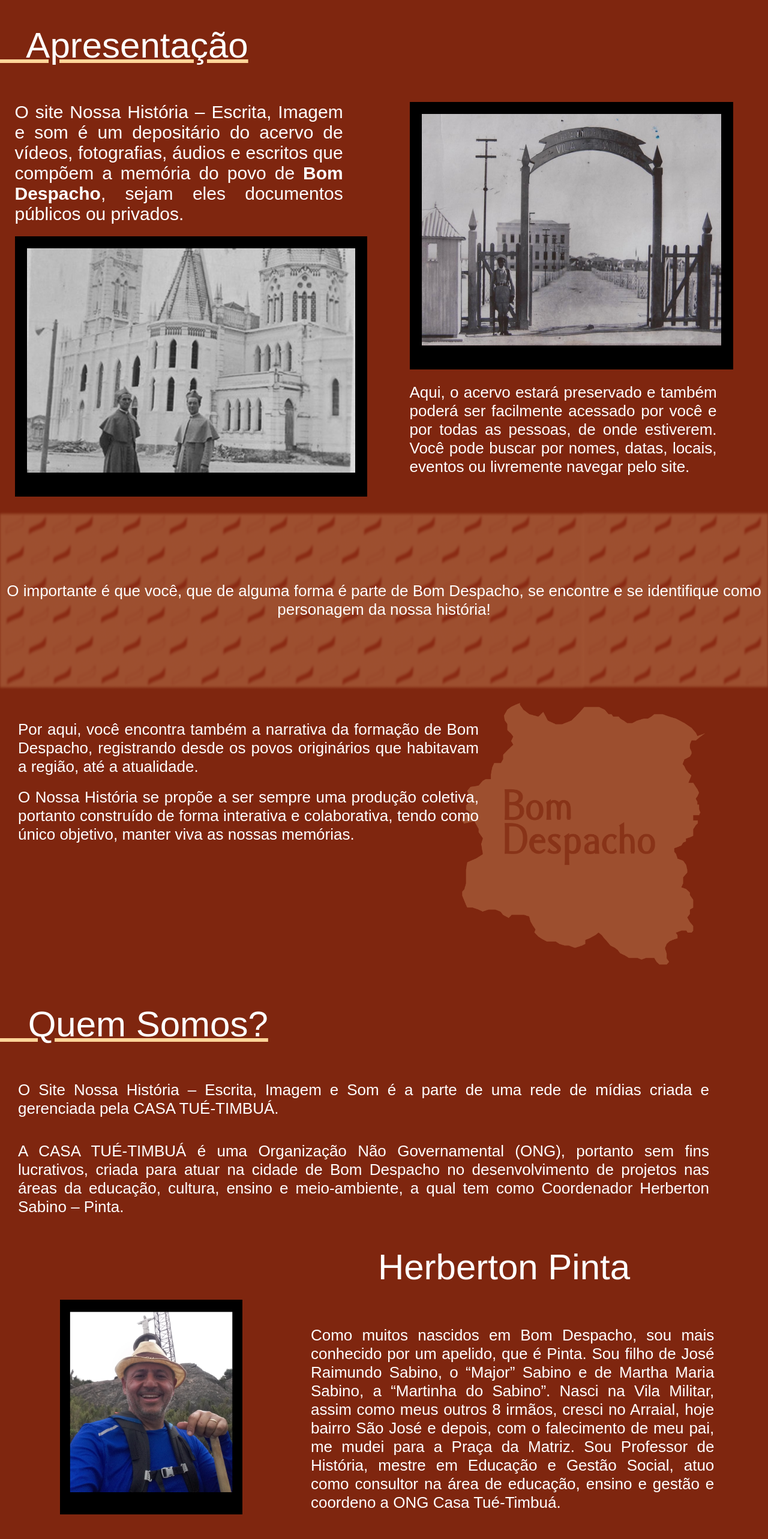
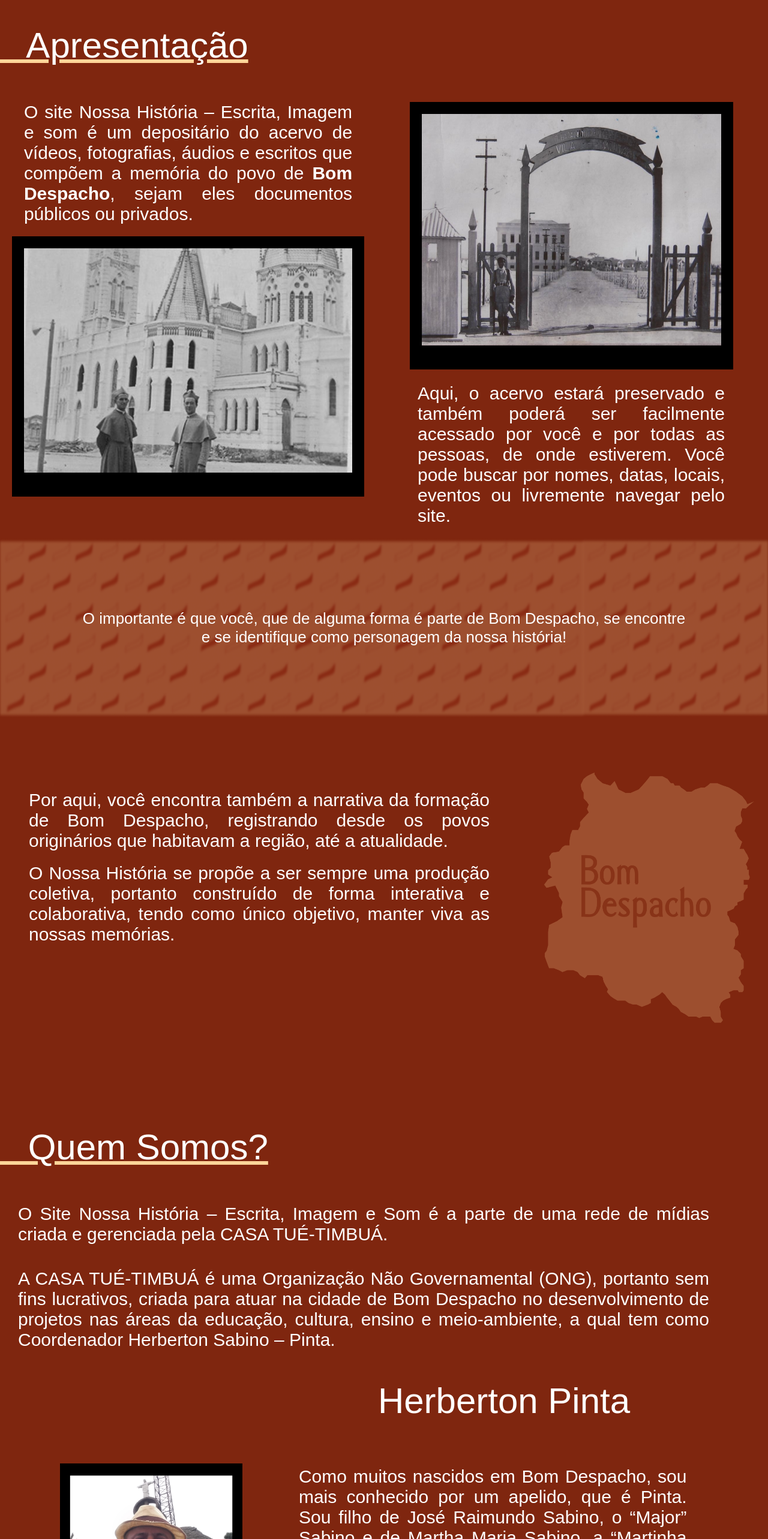
Before and after one commit to cpejr/acervo-web-frontend, a React (Vite) app: page /nossa-historia in a window 1280 px wide. Shown: the top 2566 px of the page at 60% size. Built offline with nearby package versions, Linux system fonts and the light colour scheme; no server answers; a web font is replaced by a local one.

Commit message:
fix: update code changes

```diff
--- a/src/pages/OurHistory/Styles.js
+++ b/src/pages/OurHistory/Styles.js
@@ -26,6 +26,9 @@ export const Apresentation = styled.div`
   font-size: 6rem;
   @media (max-width: ${mobileBreakPoint}) {
     font-size: 5rem;
+  }
+  @media (max-width: 430px) {
+    font-size: 3.7rem;
   }
 `;
 export const Whole = styled.div`
@@ -71,6 +74,7 @@ export const Column = styled.div`
   width: 50%;
   height: 100%;
   gap: 2rem;
+  align-items: center;
   @media (max-width: ${mobileBreakPoint}) {
     width: 100%;
   }
@@ -97,34 +101,10 @@ export const Text2 = styled.text`
   color: #ffffff;
   font-size: 3rem;
   text-align: justify;
-  @media (max-width: 1375px) {
-    font-size: 2.6rem;
-  }
-  @media (max-width: 1275px) {
-    font-size: 2.4rem;
-  }
-  @media (max-width: 1175px) {
-    font-size: 2.1rem;
-  }
+
   @media (max-width: ${mobileBreakPoint}) {
     margin: auto;
-  }
-  @media (max-width: 720px) {
-    max-width: 80%;
-    margin-left: 10rem;
-  }
-  @media (max-width: 650px) {
-    max-width: 60%;
-    margin-left: 12rem;
-  }
-  @media (max-width: 510px) {
-    font-size: 1.7rem;
-  }
-
-  @media (max-width: 370px) {
-    font-size: 1.2rem;
-    //max-width: 35%;
-    margin-left: 5rem;
+    font-size: 2rem;
   }
 `;
 
@@ -136,29 +116,24 @@ export const Image = styled.div`
     border-bottom: 4rem solid black;
     @media (max-width: 1275px) {
       width: 90%;
+      margin-left: 3rem;
     }
     @media (max-width: 1175px) {
       width: 85%;
     }
-    @media (max-width: ${mobileBreakPoint}) {
-      display: block;
-      width: 90%;
-      position: relative;
-      left: 2rem;
+    @media (max-width: 820px) {
+      max-width: 53.5rem;
+
+      /* margin-left: 11.3rem; */
     }
-    @media (max-width: 720px) {
-      width: 85%;
-      left: 6.5rem;
+    @media (max-width: 610px) {
+      margin-left: 2rem;
+      background-color: yellow;
     }
-    @media (max-width: 650px) {
-      width: 65%;
-      left: 8.6rem;
+    @media (max-width: 500px) {
+      margin-left: 1rem;
     }
-    @media (max-width: 490px) {
-      left: 9.2rem;
-    }
-    @media (max-width: 370px) {
-      left: 2.2rem;
+    @media (max-width: 360px) {
       margin-left: 0rem;
     }
   }
@@ -172,29 +147,18 @@ export const Image2 = styled.div`
     border-bottom: 4rem solid black;
     @media (max-width: 1275px) {
       width: 90%;
+      margin-left: 3rem;
     }
     @media (max-width: 1175px) {
       width: 85%;
     }
-    @media (max-width: ${mobileBreakPoint}) {
-      display: block;
-      width: 90%;
-      position: relative;
-      left: 2rem;
+    @media (max-width: 610px) {
+      margin-left: 2rem;
     }
-    @media (max-width: 720px) {
-      width: 85%;
-      left: 6.5rem;
+    @media (max-width: 500px) {
+      margin-left: 1rem;
     }
-    @media (max-width: 650px) {
-      width: 65%;
-      left: 8.6rem;
-    }
-    @media (max-width: 490px) {
-      left: 9.2rem;
-    }
-    @media (max-width: 370px) {
-      left: 2.2rem;
+    @media (max-width: 360px) {
       margin-left: 0rem;
     }
   }
@@ -205,6 +169,7 @@ export const Column2 = styled.div`
   width: 50%;
   height: 100%;
   gap: 2rem;
+  align-items: center;
   @media (max-width: ${mobileBreakPoint}) {
     width: 100%;
   }
@@ -221,39 +186,20 @@ export const Image3 = styled.div`
   align-items: center;
   color: #ffffff;
   p {
+    max-width: 80%;
+    margin-right: 10rem;
     font-size: 3rem;
+    @media (max-width: 1580px) {
+      font-size: 2.6rem;
+      margin-right: 0rem;
+    }
     @media (max-width: 1375px) {
       font-size: 2.6rem;
     }
 
-    @media (max-width: 1275px) {
-      font-size: 2.4rem;
-    }
-    @media (max-width: 1175px) {
-      font-size: 2.1rem;
-    }
     @media (max-width: ${mobileBreakPoint}) {
       margin: auto;
-    }
-    @media (max-width: 720px) {
-      max-width: 80%;
-      margin-left: 10rem;
-    }
-    @media (max-width: 650px) {
-      max-width: 60%;
-      margin-left: 12rem;
-    }
-    @media (max-width: 510px) {
-      font-size: 1.7rem;
-    }
-    @media (max-width: 490px) {
-      position: relative;
-      max-width: 60%;
-    }
-    @media (max-width: 370px) {
-      font-size: 1.2rem;
-      max-width: 56%;
-      right: 6.4rem;
+      font-size: 2rem;
     }
   }
 `;
@@ -264,6 +210,8 @@ export const Whole2 = styled.div`
   height: auto;
   position: relative;
   left: 17rem;
+  margin-left: 1.8rem;
+  height: 60rem;
 
   @media (max-width: 1616px) {
     left: 7rem;
@@ -272,19 +220,34 @@ export const Whole2 = styled.div`
   @media (max-width: 1410px) {
     left: 0rem;
   }
+  @media (max-width: ${mobileBreakPoint}) {
+    margin-left: 4rem;
+    max-height: 35rem;
+    padding-bottom: 10rem;
+  }
 
   @media (max-width: 570px) {
     width: 100%;
     right: 5rem;
+    margin-bottom: 5rem;
   }
   @media (max-width: 490px) {
-    width: 100%;
     position: relative;
     right: 5rem;
+    margin-bottom: 15rem;
+    padding-bottom: 15rem;
+  }
+  @media (max-width: 400px) {
+    margin-bottom: 25rem;
   }
 
-  @media (max-width: 370px) {
+  @media (max-width: 330px) {
     right: 6.5rem;
+    margin-bottom: 34rem;
+  }
+  @media (max-width: 300px) {
+    width: 100%;
+    margin-bottom: 40rem;
   }
 `;
 export const Column3 = styled.div`
@@ -296,15 +259,25 @@ export const Column3 = styled.div`
   gap: 2rem;
   position: relative;
   z-index: 2;
+  @media (max-width: 1640px) {
+    top: 5rem;
+  }
   @media (max-width: 1730px) {
     width: 55%;
+  }
+  @media (max-width: 1410px) {
+    top: 0rem;
   }
   @media (max-width: 1640px) {
     width: 60%;
     bottom: 7rem;
   }
+  @media (max-width: ${mobileBreakPoint}) {
+    top: 0rem;
+    bottom: 30rem;
+  }
   @media (max-width: 670px) {
-    width: 55%;
+    width: 100%;
   }
 `;
 export const Column4 = styled.div`
@@ -312,10 +285,10 @@ export const Column4 = styled.div`
   flex-direction: column;
   align-items: end;
   width: 60%;
-  height: 100%;
+  height: 60%;
   gap: 2rem;
   position: relative;
-  z-index: 1;
+  z-index: -1;
   @media (max-width: 1730px) {
     width: 45%;
   }
@@ -323,7 +296,7 @@ export const Column4 = styled.div`
     width: 40%;
   }
   @media (max-width: 670px) {
-    width: 80%;
+    width: 100%;
     right: 5rem;
   }
   @media (max-width: 510px) {
@@ -342,52 +315,50 @@ export const Text3 = styled.text`
   position: relative;
   top: 10rem;
   z-index: 10;
-  @media (max-width: 1375px) {
-    font-size: 2.6rem;
-  }
-  @media (max-width: 1275px) {
-    font-size: 2.4rem;
-  }
-  @media (max-width: 1175px) {
-    font-size: 2.1rem;
-  }
-  @media (max-width: 720px) {
-    // começar a diminuir
-    margin-left: 10rem;
-  }
-  @media (max-width: 650px) {
-    margin-left: 12rem;
-  }
-  @media (max-width: 510px) {
-    font-size: 1.7rem;
-  }
-  @media (max-width: 490px) {
-    max-width: 90%;
-  }
 
-  @media (max-width: 370px) {
-    font-size: 1.2rem;
-    margin-left: 5rem;
+  @media (max-width: ${mobileBreakPoint}) {
+    margin: auto;
+    font-size: 2rem;
   }
 `;
 export const Image4 = styled.div`
-  margin-right: 3rem;
   > img {
-    dosplay: flex;
+    display: flex;
     position: relative;
-    right: 37rem;
+    right: 29%;
+    max-height: 85%;
+    z-index: -1;
+
     @media (max-width: 1590px) {
       right: 0rem;
     }
     @media (max-width: 1375px) {
-      width: 85%;
+      /* margin-left: 5rem; */
+    }
+    @media (max-width: 1410px) {
+      width: 90%;
+      height: 90%;
+      /* top: 7rem; */
+    }
+    @media (max-width: 1310px) {
+      top: 7rem;
+    }
+    @media (max-width: 930px) {
+      top: 10rem;
+    }
+    @media (max-width: 670px) {
+      margin-right: 0rem;
+      left: 5rem;
     }
     @media (max-width: 570px) {
       margin-right: 0rem;
       left: 3rem;
+      padding-top: 4rem;
+      width: 100%;
+      height: 100%;
     }
     @media (max-width: 415px) {
-      left: 0rem;
+      left: 5rem;
       right: 20rem;
     }
   }
@@ -401,28 +372,11 @@ export const Who = styled.div`
   align-items: center;
   color: #ffffff;
   font-size: 6rem;
-  @media (max-width: 1375px) {
-    font-size: 6rem;
+  @media (max-width: ${mobileBreakPoint}) {
+    font-size: 5rem;
   }
-
-  @media (max-width: 1275px) {
-    font-size: 5.5rem;
-  }
-
-  @media (max-width: 720px) {
-  }
-  @media (max-width: 650px) {
-    font-size: 4.5rem;
-  }
-  @media (max-width: 510px) {
-    font-size: 4.5rem;
-  }
-
-  @media (max-width: 490px) {
-    font-size: 4rem;
-  }
-  @media (max-width: 290px) {
-    font-size: 3.5rem;
+  @media (max-width: 430px) {
+    font-size: 3.7rem;
   }
 `;
 export const Column5 = styled.div`
@@ -442,37 +396,28 @@ export const Text4 = styled.text`
   font-size: 3rem;
   text-align: justify;
   margin-left: 3rem;
-  @media (max-width: 1375px) {
-    font-size: 2.6rem;
+  @media (max-width: ${mobileBreakPoint}) {
+    margin: auto;
+    font-size: 2rem;
   }
-  @media (max-width: 1275px) {
-    font-size: 2.4rem;
-  }
-  @media (max-width: 1175px) {
-    font-size: 2.1rem;
-  }
-  @media (max-width: ${mobileBreakPoint}) {
-    margin-left: 3rem;
-  }
+
   @media (max-width: 720px) {
     position: relative;
   }
   @media (max-width: 650px) {
-    margin-left: 12rem;
-    max-width: 60%;
-    left: 0rem;
+    margin-left: 13.5rem;
+    max-width: 90%;
+    right: 10rem;
   }
   @media (max-width: 510px) {
     font-size: 1.7rem;
   }
   @media (max-width: 490px) {
-    max-width: 60%;
+    max-width: 87%;
   }
 
   @media (max-width: 370px) {
-    // max-width: 35%;
-    font-size: 1.2rem;
-    margin-left: 5rem;
+    margin-left: 12.5rem;
   }
 `;
 export const Whole3 = styled.div`
@@ -489,7 +434,7 @@ export const Whole3 = styled.div`
     flex-direction: column;
   }
   @media (max-width: 1616px) {
-    left: 7rem;
+    left: 2rem;
   }
   @media (max-width: 1590px) {
     width: 90%;
@@ -551,23 +496,23 @@ export const Column6 = styled.div`
   }
   @media (max-width: 670px) {
     width: 50%;
-    right: 5rem;
+    left: 0rem;
+    margin-left: 0rem;
+    right: 0rem;
   }
-  @media (max-width: 490px) {
+  /* @media (max-width: 490px) {
     // width: 60%;
-    left: 2.7rem;
+  } */
+  @media (max-width: 440px) {
+    margin-right: 10rem;
   }
-  @media (max-width: 440px) {
-    // width: 60%;
-    left: 0rem;
-  }
-  @media (max-width: 370px) {
+  /* @media (max-width: 370px) {
     // width: 60%;
     left: 1.7rem;
-  }
-  @media (max-width: 385px) {
+  } */
+  /* @media (max-width: 385px) {
     left: 1.2rem;
-  }
+  } */
 `;
 export const Column7 = styled.div`
   display: flex;
@@ -581,34 +526,45 @@ export const Image5 = styled.div`
   > img {
     position: relative;
     z-index: 1;
+    @media (max-width: 1780px) {
+      left: 5rem;
+    }
     @media (max-width: 1640px) {
       width: 98%;
+      bottom: 4rem;
     }
+
     @media (max-width: 1375px) {
       width: 85%;
+      margin-bottom: 10rem;
+      bottom: 0rem;
+      top: 5rem;
     }
     @media (max-width: 1190px) {
       width: 100%;
       margin-right: 0rem;
+      position: initial;
+      margin-bottom: 0;
     }
     @media (max-width: 820px) {
       left: 1.5rem;
     }
     @media (max-width: 670px) {
       left: 19rem;
+      position: relative;
     }
     @media (max-width: 650px) {
       left: 17rem;
+      top: 0;
     }
     @media (max-width: 490px) {
       left: 13rem;
     }
     @media (max-width: 440px) {
-      left: 15rem;
+      left: 13rem;
     }
-    @media (max-width: 370px) {
-      width: 70%;
-      left: 8.7rem;
+    @media (max-width: 330px) {
+      left: 10rem;
     }
   }
 `;
@@ -682,9 +638,7 @@ export const Name2 = styled.div`
     font-size: 5.5rem;
     margin-left: 0rem;
   }
-  @media (max-width: 820px) {
-    margin-left: 3rem;
-  }
+
   @media (max-width: 670px) {
     font-size: 4rem;
     margin-left: 39rem;
@@ -702,12 +656,15 @@ export const Name2 = styled.div`
   @media (max-width: 490px) {
     font-size: 2.5rem;
     left: 0rem;
-    margin-left: 0rem;
+    margin-right: 8rem;
     right: 10rem;
     margin-left: 27rem;
   }
-  @media (max-width: 370px) {
-    margin-left: 13rem;
+  @media (max-width: 490px) {
+    left: 2rem;
+  }
+  @media (max-width: 330px) {
+    margin-left: 22rem;
   }
 `;
 export const Text5 = styled.text`
@@ -726,9 +683,52 @@ export const Text5 = styled.text`
     max-width: 78%;
     left: 0rem;
   }
-
   @media (max-width: 1590px) {
     max-width: 90%;
+  }
+  @media (max-width: ${mobileBreakPoint}) {
+    margin: auto;
+    font-size: 2rem;
+  }
+  @media (max-width: 1410px) {
+    max-width: 75%;
+  }
+
+  @media (max-width: 1620) {
+    left: 0rem;
+    right: 0rem;
+  }
+  @media (max-width: 1190px) {
+    max-width: 90%;
+    color: #ffffff;
+    text-align: justify;
+    margin-left: 3rem;
+  }
+  @media (max-width: 820px) {
+    left: 1rem;
+  }
+  @media (max-width: 720px) {
+    left: 0.5rem;
+    margin-bottom: 2rem;
+  }
+  @media (max-width: 650px) {
+    /* margin-left: 13.5rem; */
+    max-width: 90%;
+    right: 10rem;
+  }
+  @media (max-width: 510px) {
+    font-size: 1.7rem;
+  }
+  @media (max-width: 490px) {
+    max-width: 87%;
+  }
+
+  @media (max-width: 370px) {
+    left: 2.5rem;
+    margin-left: 0rem;
+  }
+
+  /*
   }
   @media (max-width: 1410px) {
     max-width: 75%;
@@ -774,7 +774,7 @@ export const Text5 = styled.text`
     max-width: 60%;
     margin-bottom: 0rem;
     margin-left: 5rem;
-  }
+  } */
 `;
 export const Column8 = styled.div`
   display: flex;
@@ -796,39 +796,20 @@ export const Image6 = styled.div`
   align-items: center;
   color: #ffffff;
   p {
+    max-width: 80%;
+    margin-right: 10rem;
     font-size: 3rem;
+    @media (max-width: 1580px) {
+      font-size: 2.6rem;
+      margin-right: 0rem;
+    }
     @media (max-width: 1375px) {
       font-size: 2.6rem;
     }
 
-    @media (max-width: 1275px) {
-      font-size: 2.4rem;
-    }
-    @media (max-width: 1175px) {
-      font-size: 2.1rem;
-    }
     @media (max-width: ${mobileBreakPoint}) {
       margin: auto;
-    }
-    @media (max-width: 720px) {
-      max-width: 80%;
-      margin-left: 10rem;
-    }
-    @media (max-width: 650px) {
-      max-width: 60%;
-      margin-left: 12rem;
-    }
-    @media (max-width: 510px) {
-      font-size: 1.7rem;
-    }
-
-    @media (max-width: 490px) {
-      position: relative;
-      max-width: 60%;
-    }
-    @media (max-width: 370px) {
-      font-size: 1.2rem;
-      right: 6.5rem;
+      font-size: 2rem;
     }
   }
 `;
```
